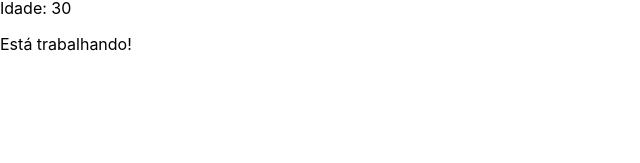
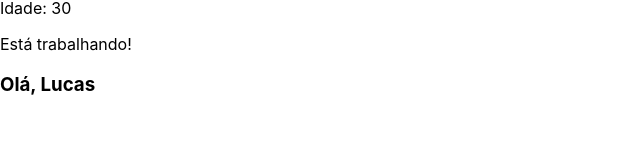
Before and after one commit to lucas-cercal/typescript-basico, a React (Create React App) app in the folder 11_react_com_ts/: page / in a window 1280 px wide. Shown: the part 133-296 px from the top of the page, without its empty margins (0-640 px from the left). Built offline with nearby package versions, Linux system fonts and the light colour scheme; the HTML template or start-up script is replaced by a standard one.

Commit message:
feat: add functions

```diff
--- a/11_react_com_ts/src/App.tsx
+++ b/11_react_com_ts/src/App.tsx
@@ -5,12 +5,18 @@ function App() {
   const age: number = 30
   const isWorking: boolean = true
 
+  // 2 - funcoes
+  const userGreeting = (name: string): string => {
+    return `Olá, ${name}`
+  }
+
   return (
     <div className="App">
       <h1>Typescript com React</h1>
       <h2>Nome: {name}</h2>
       <p>Idade: {age}</p>
       {isWorking && <p>Está trabalhando!</p>}
+      <h3>{userGreeting(name)}</h3>
     </div>
   );
 }
```
